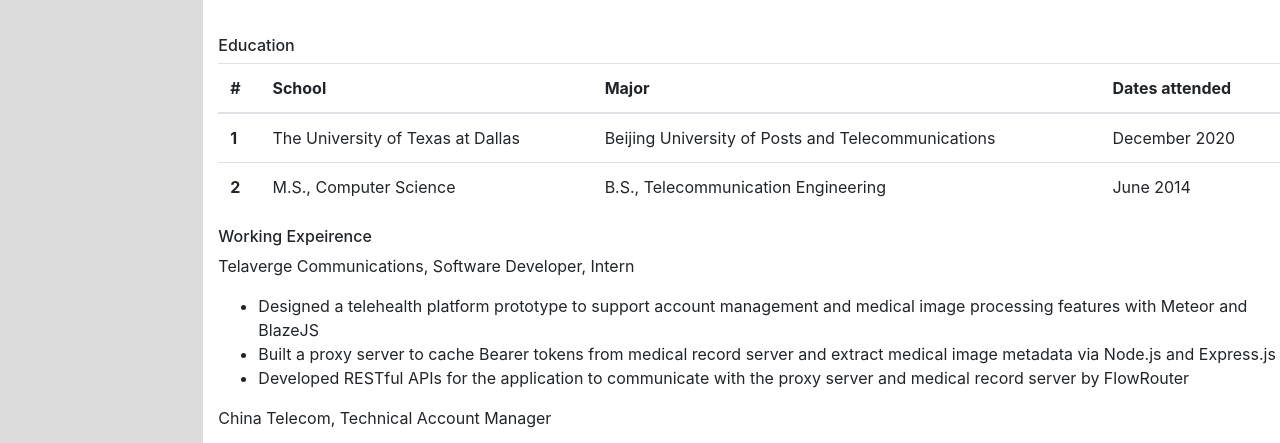
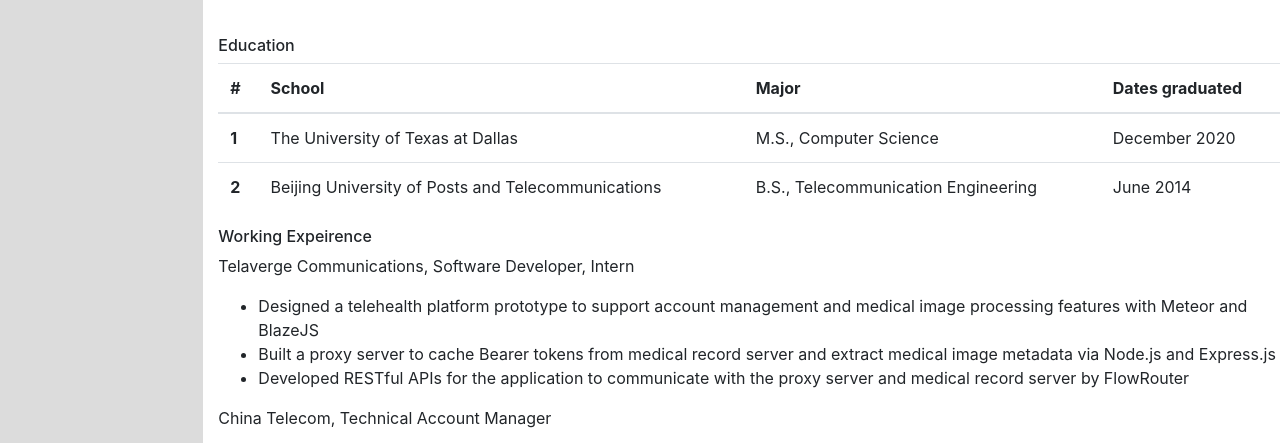
Before and after one commit to sihao2401/sihao2401.github.io, a plain HTML site: page index.html in a window 1280 px wide. Shown: the part 308-751 px from the top of the page. Drawn offline with nearby package versions, Linux system fonts and the light colour scheme.

Commit message:
updated resume

```diff
--- a/index.html
+++ b/index.html
@@ -65,19 +65,19 @@
 						      <th scope="col">#</th>
 						      <th scope="col">School</th>
 						      <th scope="col">Major</th>
-						      <th scope="col">Dates attended</th>
+						      <th scope="col">Dates graduated</th>
 						    </tr>
 						  </thead>
 						  <tbody>
 						    <tr>
 						      <th scope="row">1</th>
 						      <td>The University of Texas at Dallas</td>
-						      <td>Beijing University of Posts and Telecommunications</td>
+						      <td>M.S., Computer Science</td>
 						      <td>December 2020</td>
 						    </tr>
 						    <tr>
 						      <th scope="row">2</th>
-						      <td>M.S., Computer Science</td>
+						      <td>Beijing University of Posts and Telecommunications</td>
 						      <td>B.S., Telecommunication Engineering</td>
 						      <td>June 2014</td>
 						    </tr>
```
